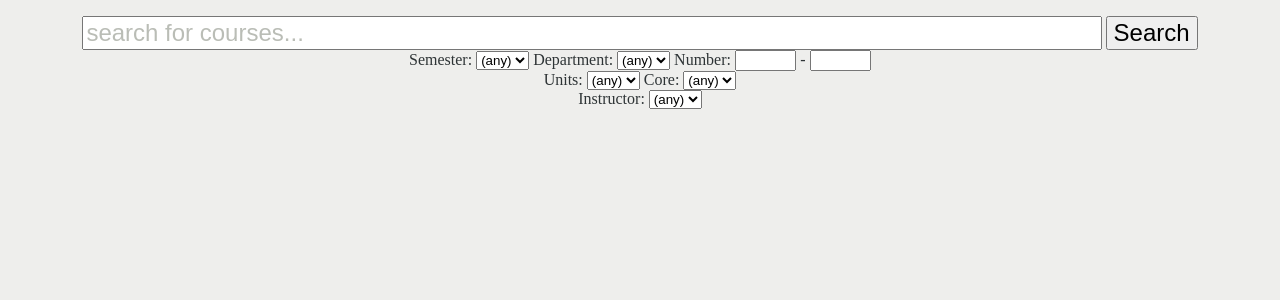
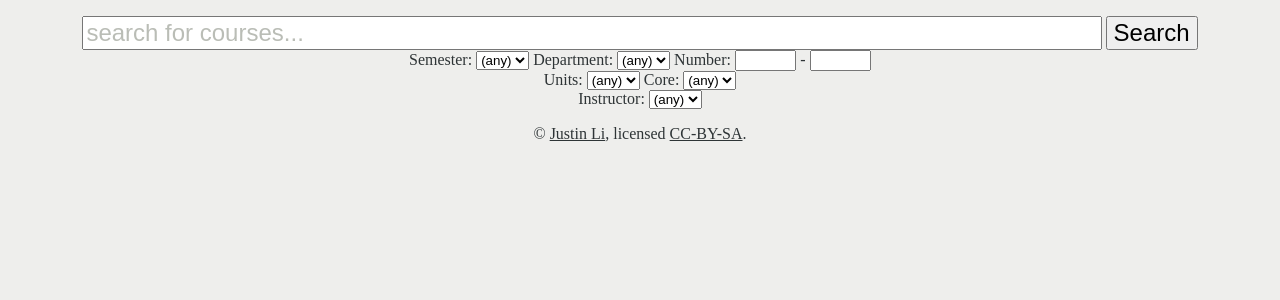
Before and after one commit to justinnhli/subitize, a Flask app: template templates/base.html in a window 1280 px wide. Shown: the part 82-382 px from the top of the page. Run offline with Flask 2, Linux system fonts and the light colour scheme; the template is opened without the code that fills it, so the values that code supplies are empty.

Commit message:
add copyright; minor styling

```diff
--- a/templates/base.html
+++ b/templates/base.html
@@ -5,8 +5,9 @@
     <title>Subitize - Course Counts on Steroids</title>
     <style>
         body {background-color:#EEEEEC; color:#2E3436;}
-        h1 a {color:#2E3436; text-decoration:none;}
+        h1 a {text-decoration:none;}
         h1 a:hover {text-decoration:underline;}
+        a {color:#2E3436;}
         table {border-collapse:collapse; margin:0 auto;}
         th, td {border-left:2px solid #D3D7CF; border-right:2px solid #D3D7CF; padding:0 5px 0; vertical-align:top;}
         th {font-weight:bold; text-align:center;}
@@ -21,7 +22,6 @@
         #searchbar {margin:auto; width:80%;}
         .number {width:4em;}
         #results-table {width:100%;}
-        #results-table th a {color:#2E3436;}
         #results-table td {text-align:left;}
     </style>
     <script src="https://ajax.googleapis.com/ajax/libs/jquery/2.2.2/jquery.min.js"></script>
@@ -134,5 +134,8 @@ function field_click_handler(field, dir) {
         {% endif %}
         {% endif %}
     </div>
+    <div id="footer">
+        &copy; <a href="http://justinnhli.com">Justin Li</a>, licensed <a href="http://creativecommons.org/licenses/by-sa/4.0/deed.en_US" rel="license">CC-BY-SA</a>.
+    </div>
 </body>
 </html>
```
